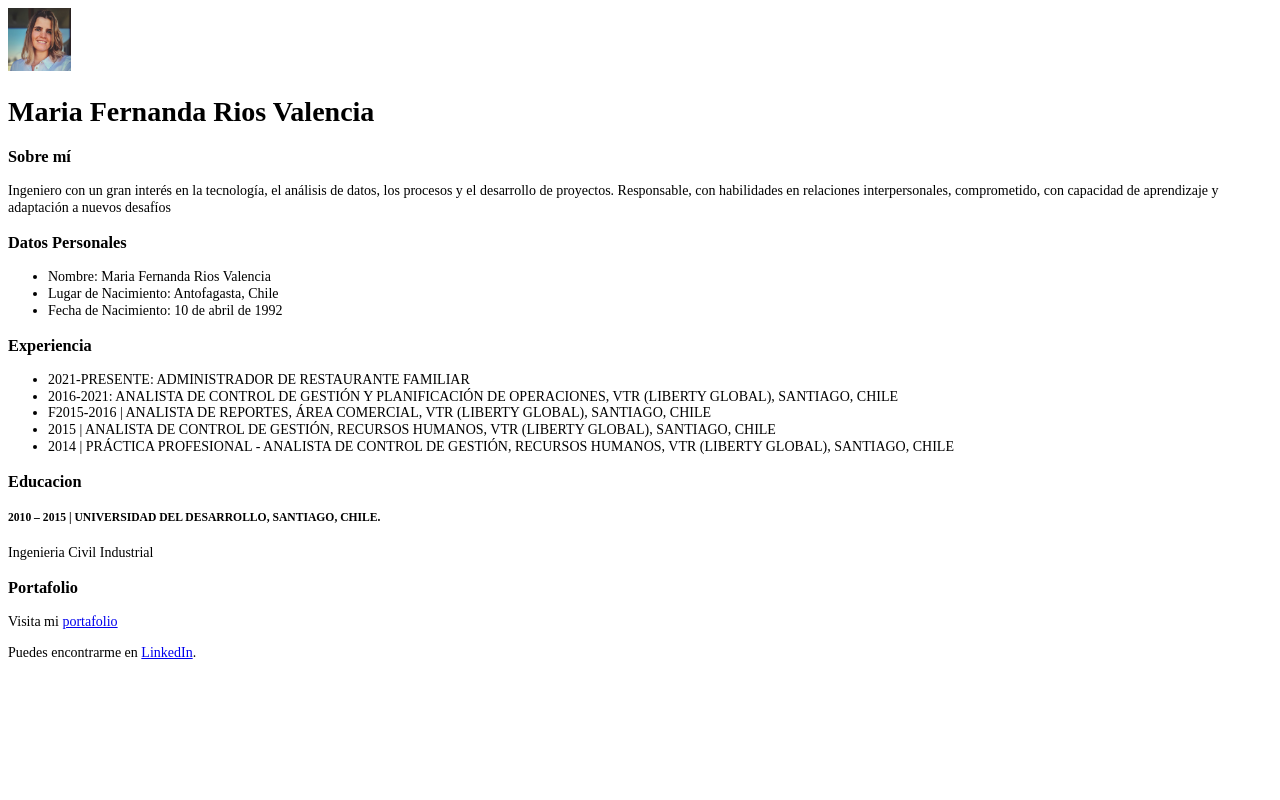
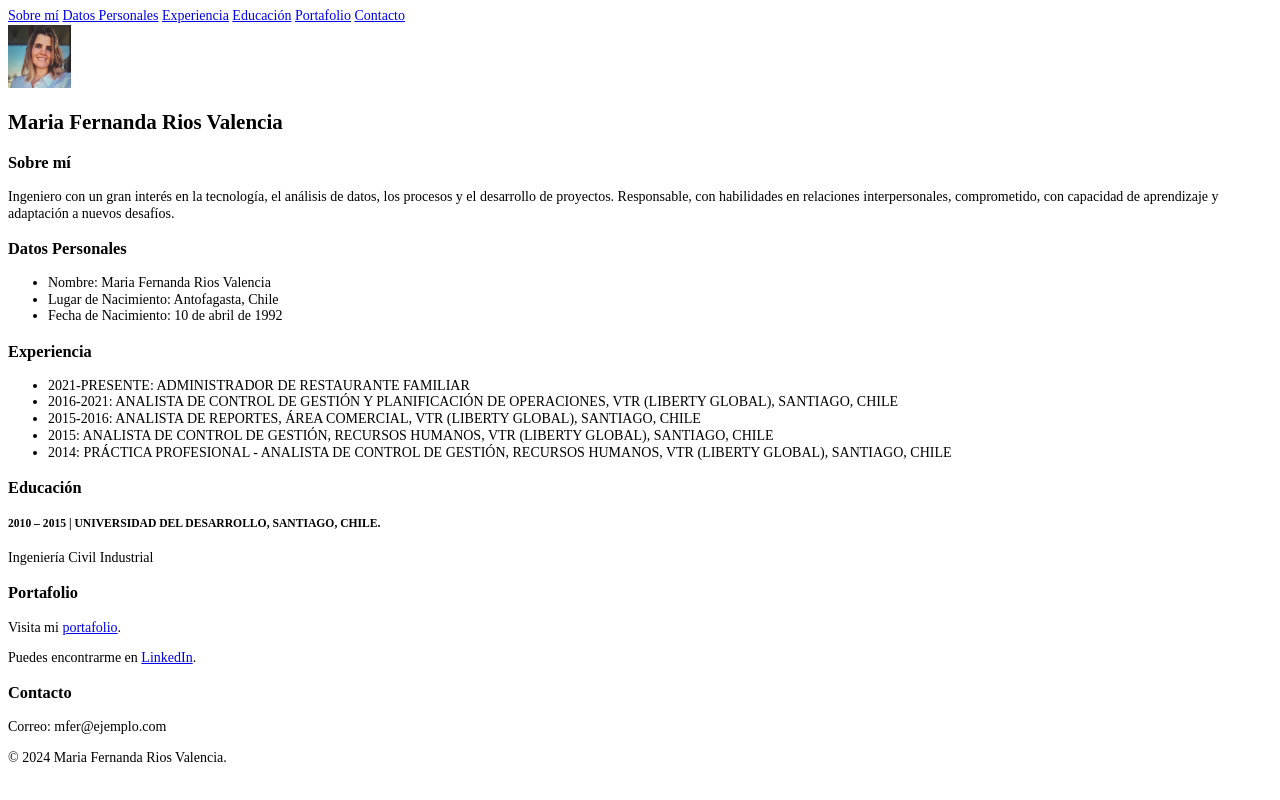
Before and after one commit to FernaRios1/FernaRios1.github.io, a plain HTML site: page index.html in a window 1280 px wide. Drawn offline with Linux system fonts and the light colour scheme.

Commit message:
Mejorando CV segun lo solicitado

```diff
--- a/index.html
+++ b/index.html
@@ -14,37 +14,65 @@
     </style>
 </head>
 <body>
-<!-- Aquí va el contenido para el usuario -->
+<!-- Barra de navegación -->
+<nav>
+    <a href="#about">Sobre mí</a>
+    <a href="#personal">Datos Personales</a>
+    <a href="#experience">Experiencia</a>
+    <a href="#education">Educación</a>
+    <a href="#portfolio">Portafolio</a>
+    <a href="#contact">Contacto</a>
+</nav>
 
-<img src="assets/imgs/Fernanda.jpeg" alt="descripción de la imagen" style="width: 5%;">
+<!-- Contenido del CV -->
+<section id="about">
+    <img src="assets/imgs/Fernanda.jpeg" alt="Foto de Maria Fernanda" style="width: 5%;">
     <h1>Maria Fernanda Rios Valencia</h1>
     <h3>Sobre mí</h3>
-<p> Ingeniero con un gran interés en la tecnología, el análisis de datos, los procesos y el desarrollo de proyectos. Responsable, con habilidades en relaciones interpersonales, comprometido, con capacidad de aprendizaje y adaptación a nuevos desafíos</p>
+    <p>Ingeniero con un gran interés en la tecnología, el análisis de datos, los procesos y el desarrollo de proyectos. Responsable, con habilidades en relaciones interpersonales, comprometido, con capacidad de aprendizaje y adaptación a nuevos desafíos.</p>
+</section>
+
+<section id="personal">
     <h3>Datos Personales</h3>
     <ul>
         <li>Nombre: Maria Fernanda Rios Valencia</li>
         <li>Lugar de Nacimiento: Antofagasta, Chile</li>
         <li>Fecha de Nacimiento: 10 de abril de 1992</li>
     </ul>
+</section>
 
-
-</table>
+<section id="experience">
     <h3>Experiencia</h3>
     <ul>
         <li>2021-PRESENTE: ADMINISTRADOR DE RESTAURANTE FAMILIAR</li>
         <li>2016-2021: ANALISTA DE CONTROL DE GESTIÓN Y PLANIFICACIÓN DE OPERACIONES, VTR (LIBERTY GLOBAL), SANTIAGO, CHILE</li>
-    <li>F2015-2016 | ANALISTA DE REPORTES, ÁREA COMERCIAL, VTR (LIBERTY GLOBAL), SANTIAGO, CHILE</li>
-    <li>2015 | ANALISTA DE CONTROL DE GESTIÓN, RECURSOS HUMANOS, VTR (LIBERTY GLOBAL), SANTIAGO, CHILE</li>
-    <li>2014 | PRÁCTICA PROFESIONAL - ANALISTA DE CONTROL DE GESTIÓN, RECURSOS HUMANOS, VTR (LIBERTY GLOBAL), SANTIAGO, CHILE</li>
+        <li>2015-2016: ANALISTA DE REPORTES, ÁREA COMERCIAL, VTR (LIBERTY GLOBAL), SANTIAGO, CHILE</li>
+        <li>2015: ANALISTA DE CONTROL DE GESTIÓN, RECURSOS HUMANOS, VTR (LIBERTY GLOBAL), SANTIAGO, CHILE</li>
+        <li>2014: PRÁCTICA PROFESIONAL - ANALISTA DE CONTROL DE GESTIÓN, RECURSOS HUMANOS, VTR (LIBERTY GLOBAL), SANTIAGO, CHILE</li>
     </ul>
-<h3>Educacion</h3>
-<h5> 2010 – 2015 | UNIVERSIDAD DEL DESARROLLO, SANTIAGO, CHILE.</h5>
-<p>Ingenieria Civil Industrial</p>
+</section>
 
+<section id="education">
+    <h3>Educación</h3>
+    <h5>2010 – 2015 | UNIVERSIDAD DEL DESARROLLO, SANTIAGO, CHILE.</h5>
+    <p>Ingeniería Civil Industrial</p>
+</section>
+
+<section id="portfolio">
     <h3>Portafolio</h3>
-<p>Visita mi <a href="portafolio.html">portafolio</a> </p>
+    <p>Visita mi <a href="portafolio.html">portafolio</a>.</p>
     <p>Puedes encontrarme en <a href="https://www.linkedin.com/in/mar%C3%ADa-fernanda-r%C3%ADos-598107100/">LinkedIn</a>.</p>
+</section>
 
+<section id="contact">
+    <h3>Contacto</h3>
+    <p>Correo: mfer@ejemplo.com</p>
+</section>
+
+<!-- Footer -->
+<footer>
+    <p>&copy; 2024 Maria Fernanda Rios Valencia.</p>
+</footer>
 
 </body>
 </html>
```
Also changed, not shown: 2 other files. Lines whose indentation alone changed are shown as unchanged.
